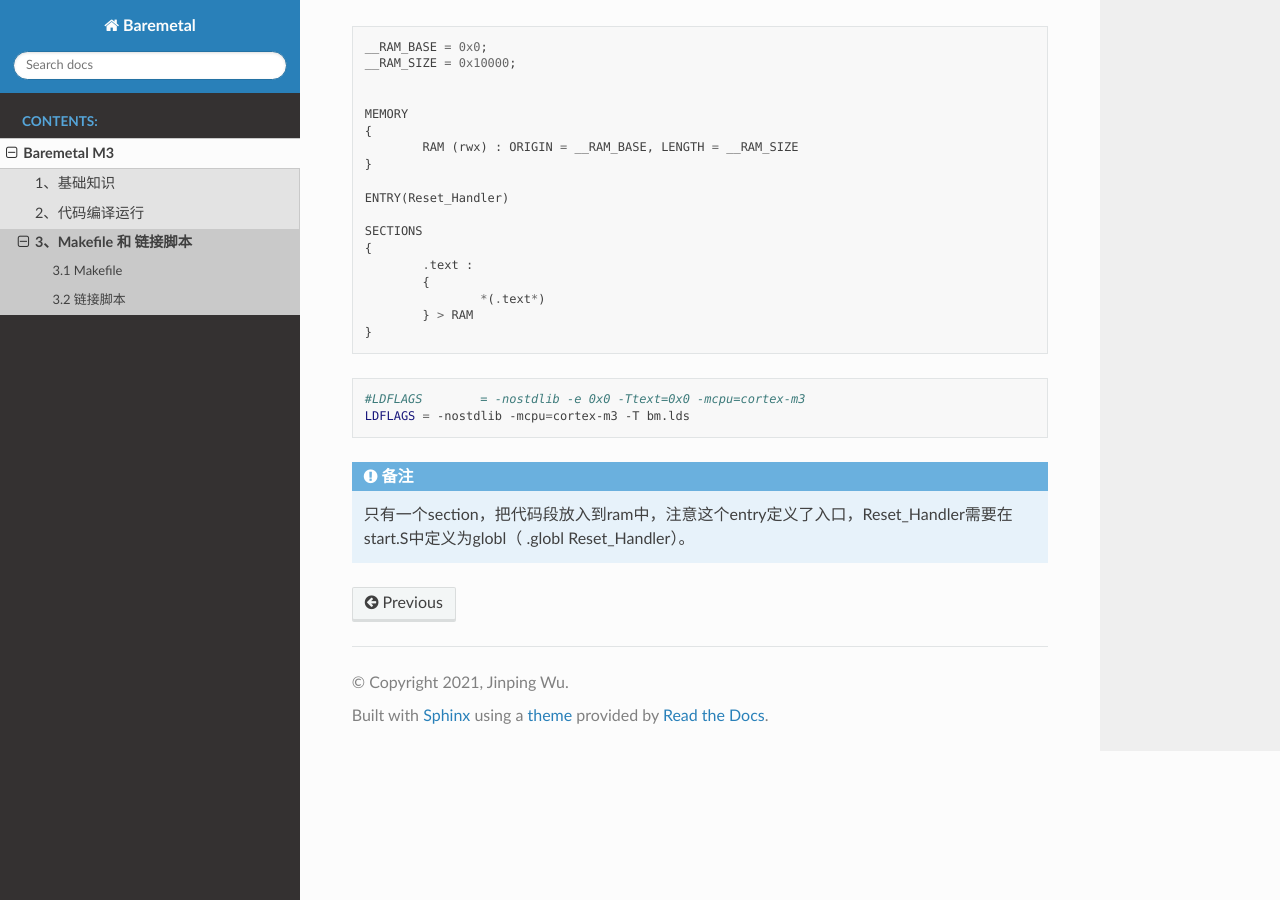
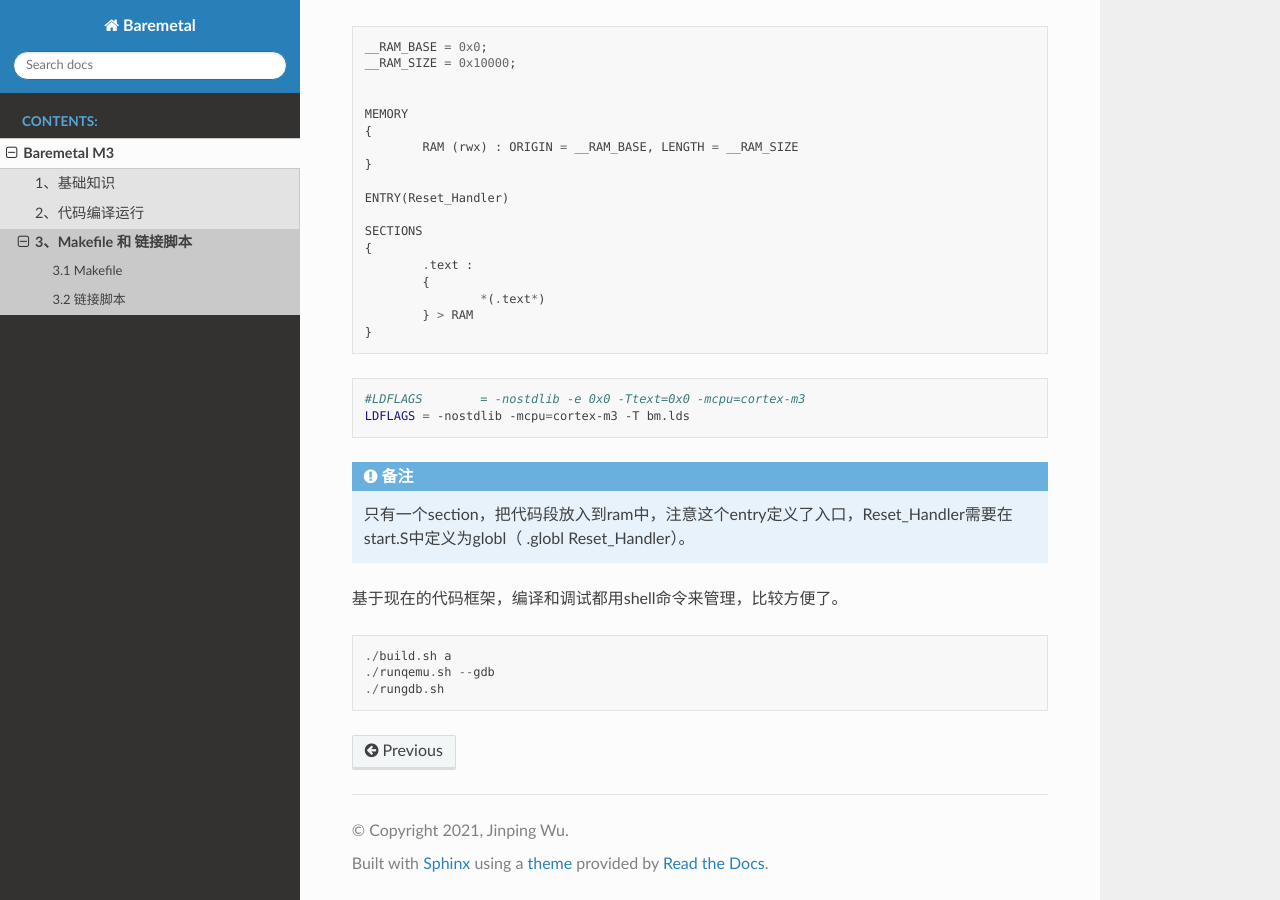
Before and after one commit to thomas-coding/baremetal, a Sphinx documentation site: the page built from docs/baremetal-m3/m3_add_makefile_and_lds.rst, in a window 1280 px wide and 900 px high, scrolled down 2186 px. Built offline with Sphinx 7.4.7 and the Read the Docs theme 2.0.0, drawn with Linux system fonts in a browser that asks for light colours.

Commit message:
bm-m3: update docs

```diff
--- a/docs/baremetal-m3/m3_add_makefile_and_lds.rst
+++ b/docs/baremetal-m3/m3_add_makefile_and_lds.rst
@@ -147,3 +147,11 @@ https://makefile-study.readthedocs.io/zh_CN/latest/
 
 .. note::
  只有一个section，把代码段放入到ram中，注意这个entry定义了入口，Reset_Handler需要在start.S中定义为globl（	.globl   Reset_Handler）。
+
+基于现在的代码框架，编译和调试都用shell命令来管理，比较方便了。
+
+::
+
+    ./build.sh a
+    ./runqemu.sh --gdb
+    ./rungdb.sh
```
